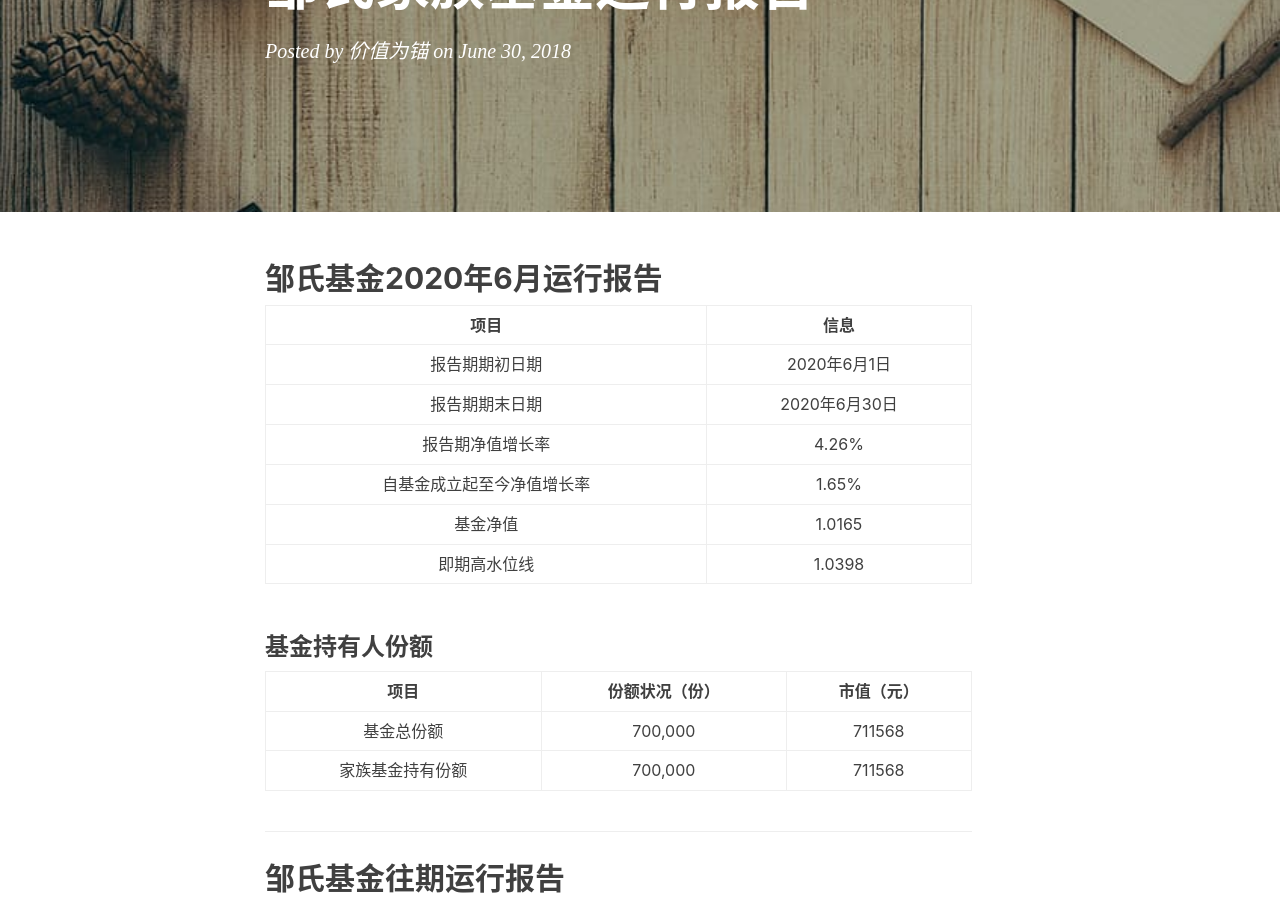
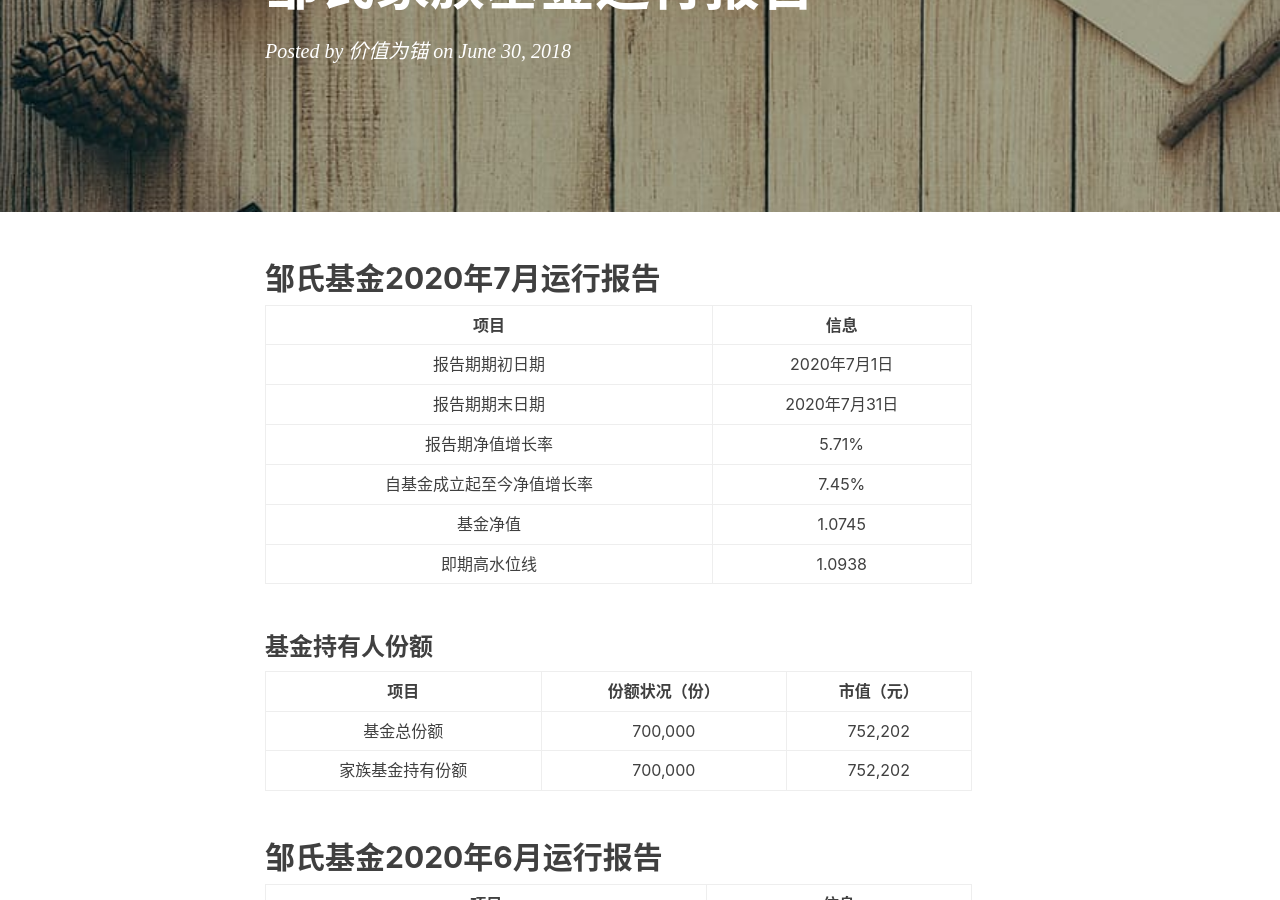
Before and after one commit to zoustephen/zoustephen.github.io, a Jekyll site: the page built from _posts/2018-06-30-zoufund.md, in a window 1280 px wide and 900 px high, scrolled down 211 px. Built offline with Jekyll 4.4.1, drawn with Linux system fonts in a browser that asks for light colours; nearby versions of some CDN libraries; comment, search, counter and statistics services are not loaded.

Commit message:
Update 邹氏家族基金运行报告

```diff
--- a/_posts/2018-06-30-zoufund.md
+++ b/_posts/2018-06-30-zoufund.md
@@ -4,6 +4,26 @@ layout: post
 categories: ''
 tags: ''
 ---
+## 邹氏基金2020年7月运行报告
+
+
+项目|信息
+:-: | :-: | :-:
+报告期期初日期	|2020年7月1日 <br>
+报告期期末日期	|2020年7月31日 <br>
+报告期净值增长率|	5.71%<br>
+自基金成立起至今净值增长率|	7.45%<br>
+基金净值	|1.0745<br>
+即期高水位线	|1.0938<br>
+
+### 基金持有人份额
+
+项目	|份额状况（份）|	市值（元）
+:-: | :-: | :-: | :-:
+基金总份额	 |700,000	 	 |752,202
+家族基金持有份额	 |700,000	 	|752,202
+
+
 ## 邹氏基金2020年6月运行报告
 
 
```
